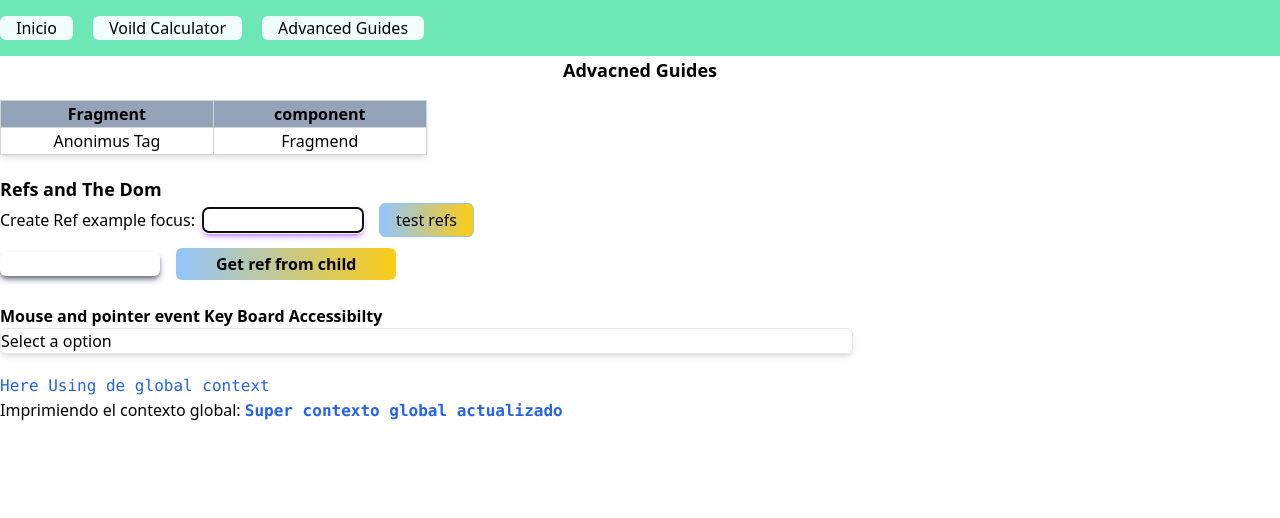
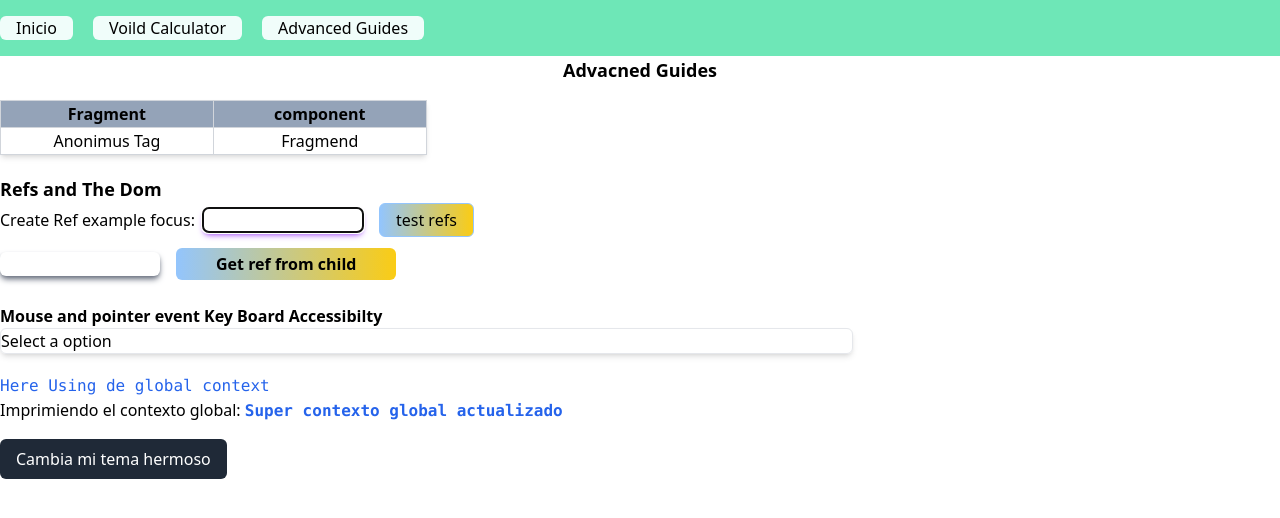
Before and after one commit to luchito93/react-docs-tutorial, a React (Create React App) app: page /advanced-guides in a window 1280 px wide. Shown: the top 518 px of the page. Built offline with nearby package versions, Linux system fonts and the light colour scheme.

Commit message:
feat: :sparkles: Add dinamic context

```diff
--- a/src/advancedguides/codesplitin/AdvancedGuides.js
+++ b/src/advancedguides/codesplitin/AdvancedGuides.js
@@ -3,6 +3,7 @@ import FragmentsTable from "../fragments/Table"
 import RefExample from "../refsandthedom/MyComponent"
 import MouseAndPointerEvent from "../mouseandpointerevents/SelectExample"
 import ContextUsage from "../context/ContextUsage"
+import DinamicContex from "../context/dinamicContext/DinamicContex"
 
 export default function AdvancedGuides(props) {
     return (
@@ -14,6 +15,7 @@ export default function AdvancedGuides(props) {
                 <RefExample />
                 <MouseAndPointerEvent />
                 <ContextUsage />
+                <DinamicContex />
             </div>
         </>
     )
--- /dev/null
+++ b/src/advancedguides/context/dinamicContext/ContextVars.js
@@ -0,0 +1,18 @@
+import { createContext } from "react"
+
+const themes = {
+    light: {
+        tailwind: 'bg-white h-10 px-4 flex items-center justify-center text-black shadow-md shadow-black cursor-pointer rounded-md'
+    },
+    dark: {
+        tailwind: 'bg-gray-800 h-10 px-4 flex items-center justify-center text-white shadow-md shadow-white cursor-pointer rounded-md'
+    }
+}
+
+
+const ThemeContext = createContext(themes.dark)
+
+export {
+    themes,
+    ThemeContext
+}
--- /dev/null
+++ b/src/advancedguides/context/dinamicContext/DinamicContex.js
@@ -0,0 +1,43 @@
+import { Component } from "react"
+import ThemedButton from "./ThemedButton"
+import { themes, ThemeContext } from "./ContextVars"
+
+// Intermediate component for ThemedButton
+function Toolbar(props) {
+    return (
+        <ThemedButton onClick={props.changeTheme}>
+            Cambia mi tema hermoso
+        </ThemedButton>
+    )
+}
+
+class ParentThemeContex extends Component {
+    constructor(props) {
+        super(props)
+        this.state = {
+            theme: themes.dark
+        }
+    }
+
+    handleChangueTheme = () => {
+        this.setState((currentState) => (
+            {
+                theme: currentState.theme.tailwind === themes.dark.tailwind ?
+                        themes.light :
+                        themes.dark
+            }
+        ))
+    }
+
+    render() {
+        return (
+            <div className="mt-4">
+                <ThemeContext.Provider value={this.state.theme}>
+                    <Toolbar changeTheme={this.handleChangueTheme} />
+                </ThemeContext.Provider>
+            </div>
+        )
+    }
+}
+
+export default ParentThemeContex
--- /dev/null
+++ b/src/advancedguides/context/dinamicContext/ThemedButton.js
@@ -0,0 +1,15 @@
+import { Component } from "react";
+import { ThemeContext } from "./ContextVars";
+
+class ThemedButton extends Component {
+    static contextType = ThemeContext
+
+    render () {
+        const props = this.props
+        return (
+            <button {...props} className={this.context.tailwind}></button>
+        )
+    }
+}
+
+export default ThemedButton
```
